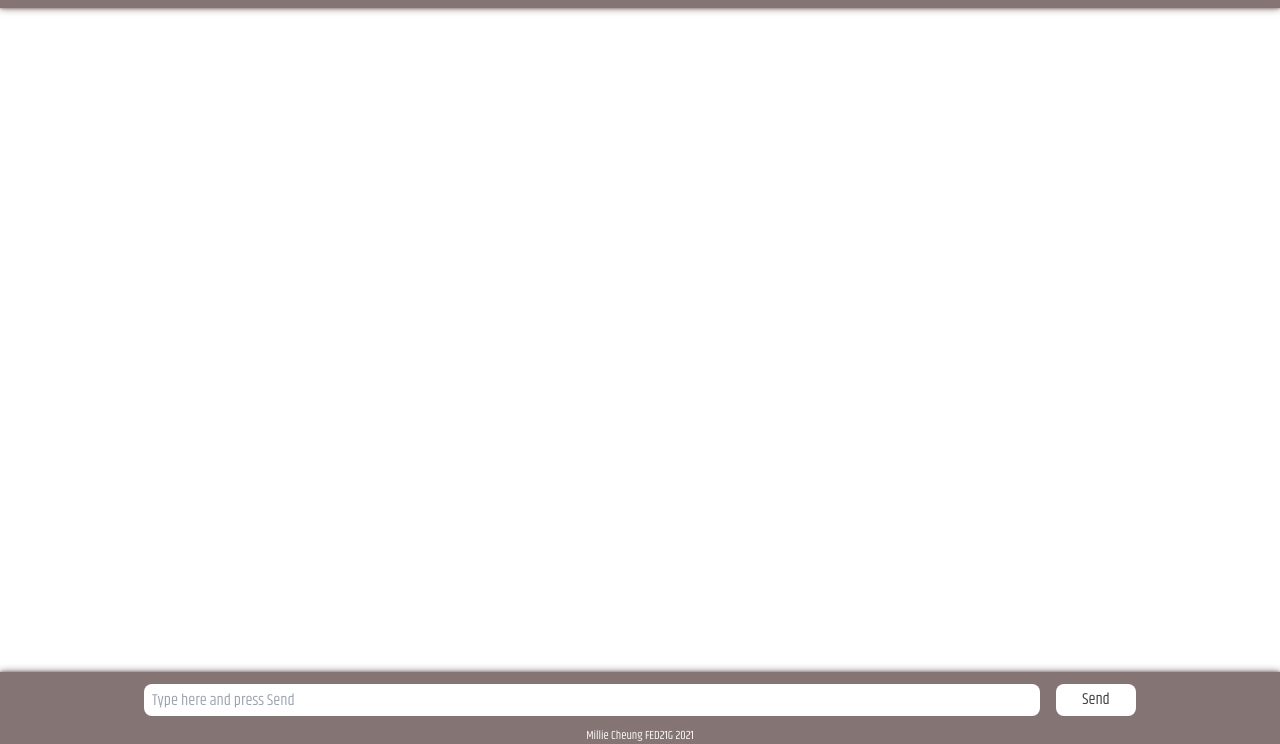
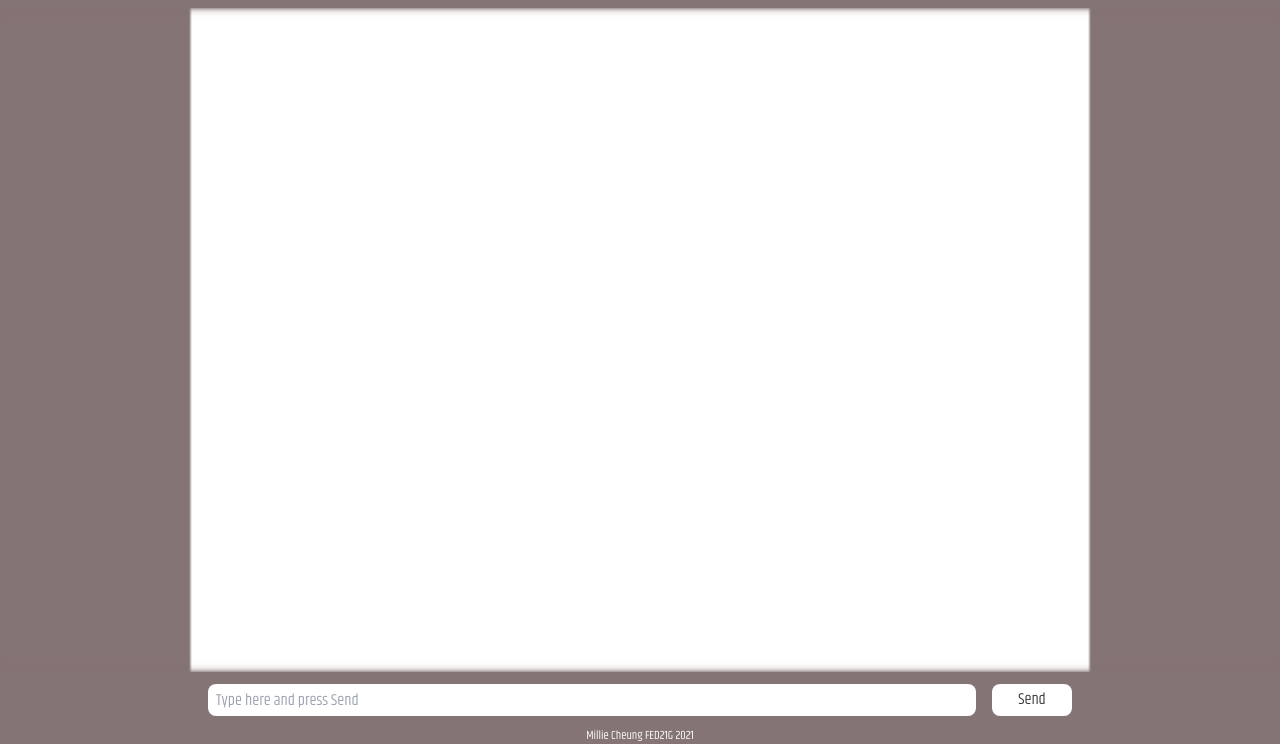
Before and after one commit to millie-wy/Game_Bank-Robbery-Adventure, a plain HTML site: page index.html in a window 1280 px wide. Shown: the part 56-800 px from the top of the page. Drawn offline with nearby package versions, Linux system fonts and the light colour scheme; a web font is replaced by a local one.

Commit message:
Adjusted layout for large screen >1200px

```diff
--- a/index.html
+++ b/index.html
@@ -24,15 +24,12 @@
             <button id="start-button">Begin!</button>
         </div>
     </header>
-    <main id="main">
+    <main class="flex">
+        <div class="left-block"></div>
         <div id="content">
-             <!-- <div class="chatbox-system flex mt-4">
-                <p>Lorem ipsum dolor sit amet consectetur adipisicing elit. Architecto quis eos, vel fugiat molestias quas ut a obcaecati numquam dicta sed, quasi optio nihil omnis quos, libero inventore vero ratione! Lorem ipsum dolor sit amet consectetur adipisicing elit. Accusamus unde fuga exercitationem recusandae doloribus corrupti in voluptate aspernatur quibusdam! Eligendi consectetur eveniet dolorem quam maxime perferendis esse neque natus similique! Lorem ipsum dolor sit amet consectetur adipisicing elit. Voluptates incidunt illum praesentium, quis animi eaque repellat atque placeat architecto tempora, fugit, itaque enim dolorum obcaecati maxime rerum asperiores commodi eos!</p>
-            </div>
-            <div class="chatbox-user flex mt-4">
-                <p>Lorem ipsum dolor sit amet consectetur adipisicing elit. Omnis sint ipsa voluptates. Quia accusamus beatae impedit, cumque, pariatur amet eius assumenda dolor ipsum libero quae cum consectetur aperiam. Sapiente, animi!</p>
-            </div>     -->
+             <!-- Code injected from JS -->
         </div>
+        <div class="right-block"></div>
 
         <div class="user-input flex fixed">
             <input type="text" id="userInput" placeholder="Type here and press Send"></input>
--- a/style.css
+++ b/style.css
@@ -32,6 +32,8 @@ header > h1 {
 }
 
 /* main */
+
+.left-block, .right-block { display: none; }
 
 .user-input {
     background-color: rgb(133, 116, 116);
@@ -83,17 +85,12 @@ button {
     color: #3c3c3c;
 }
 
-button:hover {
-    background-color: rgb(230, 223, 223);
-}
+button:hover { background-color: rgb(230, 223, 223); }
+#reset-button:hover { background-color: #632b2b; }
 
 #reset-button {
     background-color: #362727;
     color: white;
-}
-
-#reset-button:hover {
-    background-color: #632b2b;
 }
 
 /* div setting for js function printText & printUserText */
@@ -123,3 +120,34 @@ button:hover {
     float: left;
     margin: 0.5rem;
 }
+
+@media (min-width: 1200px) {
+    main {
+        width: 100%;
+        justify-content: space-between;
+    }
+
+    .left-block {
+        display: unset;
+        background: linear-gradient(270deg, rgba(255,255,255,1) 0%, rgba(133,116,116,1) 1.5%);
+        width: 15%;
+        min-height: 100vh;
+        box-shadow: 0 3px 0 0 white , 0 8px 0 0 white;
+    }
+
+    .right-block {
+        display: unset;
+        background: linear-gradient(90deg, rgba(255,255,255,1) 0%, rgba(133,116,116,1) 1.5%);
+        width: 15%;
+        min-height: 100vh;
+    }
+
+    #content {
+        padding-left: 3rem;
+        padding-right: 3rem;
+    }
+
+    .chatbox-system { width: 70%; }
+    .chatbox-user { width: 70%; }
+    input { width: 60vw; }
+}
```
